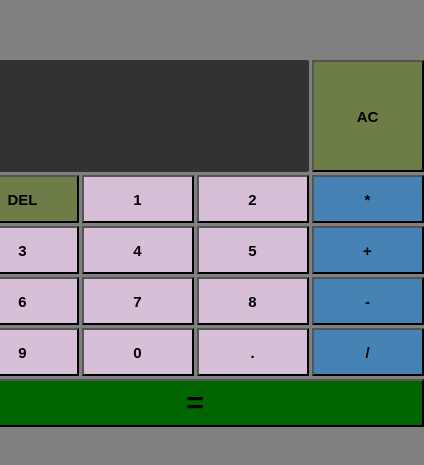
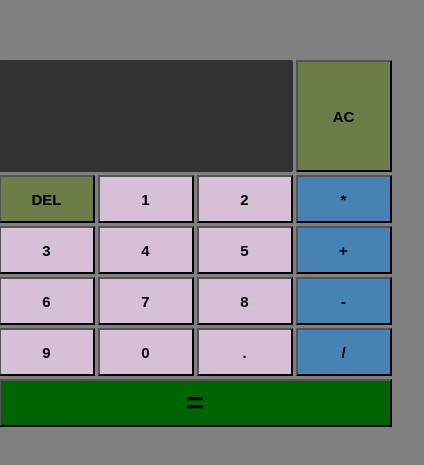
Before and after one commit to was-coder/react-calculator, a React (Create React App) app: page / in a window 390 px wide. Shown: the part 153-618 px from the top of the page, 424 px wide, since content can reach past the window. Built offline with nearby package versions, Linux system fonts and the light colour scheme.

Commit message:
fix:the grid template on mobile screen

```diff
--- a/src/components/css/main.css
+++ b/src/components/css/main.css
@@ -1,6 +1,6 @@
 .calculator-div {
   display: grid;
-  grid-template-columns: repeat(4, 7rem);
+  grid-template-columns: repeat(4, 6rem);
   gap: 3px;
   margin-top: 60px auto;
   grid-template-rows: minmax(7rem, auto) repeat(6, 3rem);
```
